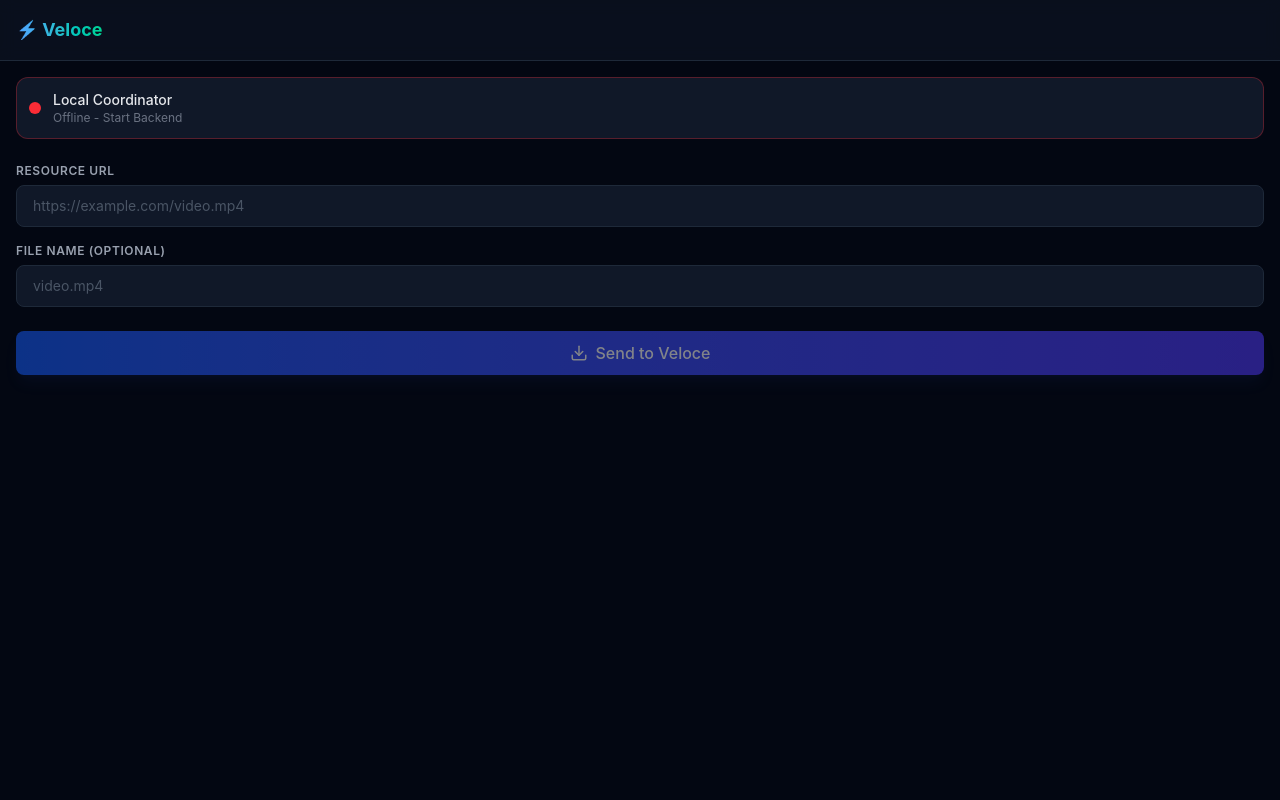
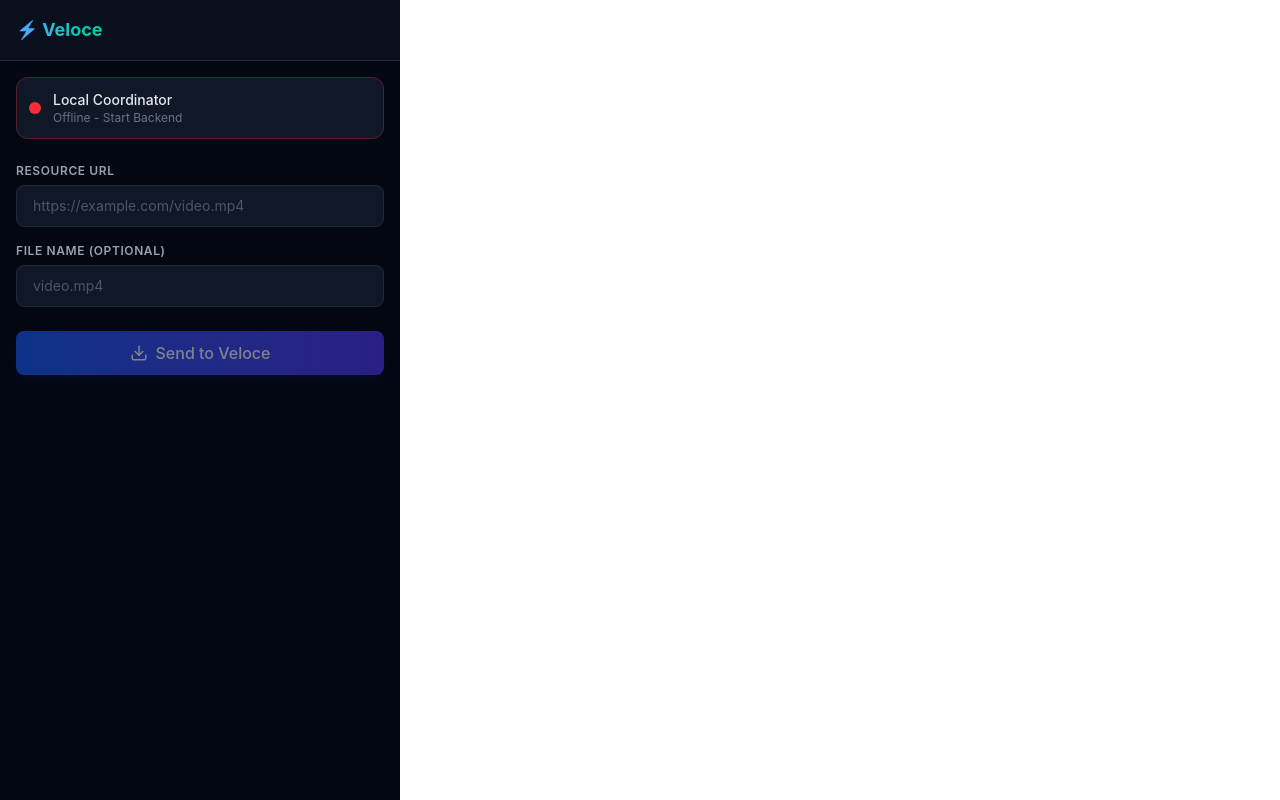
Before and after one commit to Twarimitswe-Aaron/Veloce, a SvelteKit app in the folder extension/: page / in a window 1280 px wide. Built offline with nearby package versions, Linux system fonts and the light colour scheme; no server answers.

Commit message:
[d]: configure static site generation, set fixed extension dimensions, and update fallback routing

```diff
--- a/extension/src/app.css
+++ b/extension/src/app.css
@@ -1 +1,8 @@
 @import 'tailwindcss';
+
+body {
+  width: 400px;
+  height: 600px;
+  margin: 0;
+  padding: 0;
+}
--- /dev/null
+++ b/extension/src/routes/+layout.ts
@@ -0,0 +1 @@
+export const prerender = true;
--- a/extension/svelte.config.js
+++ b/extension/svelte.config.js
@@ -8,7 +8,7 @@
 		adapter: adapter({
 			pages: 'build',
 			assets: 'build',
-			fallback: 'index.html',
+			fallback: 'app.html',
 			precompress: false,
 			strict: true
 		}),
--- a/extension/vite.config.ts
+++ b/extension/vite.config.ts
@@ -1,4 +1,3 @@
-import adapter from '@sveltejs/adapter-auto';
 import { sveltekit } from '@sveltejs/kit/vite';
 import { defineConfig } from 'vite';
 import tailwindcss from '@tailwindcss/vite';
@@ -6,18 +5,7 @@
 export default defineConfig({
 	plugins: [
 		tailwindcss(),
-		sveltekit({
-			compilerOptions: {
-				// Force runes mode for the project, except for libraries. Can be removed in svelte 6.
-				runes: ({ filename }) =>
-					filename.split(/[/\\]/).includes('node_modules') ? undefined : true
-			},
-
-			// adapter-auto only supports some environments, see https://svelte.dev/docs/kit/adapter-auto for a list.
-			// If your environment is not supported, or you settled on a specific environment, switch out the adapter.
-			// See https://svelte.dev/docs/kit/adapters for more information about adapters.
-			adapter: adapter()
-		})
+		sveltekit()
 	],
 	server: {
 		port: 31415,
```
Also changed, not shown: 1 other file (tests, documents, lock files or other folders).
